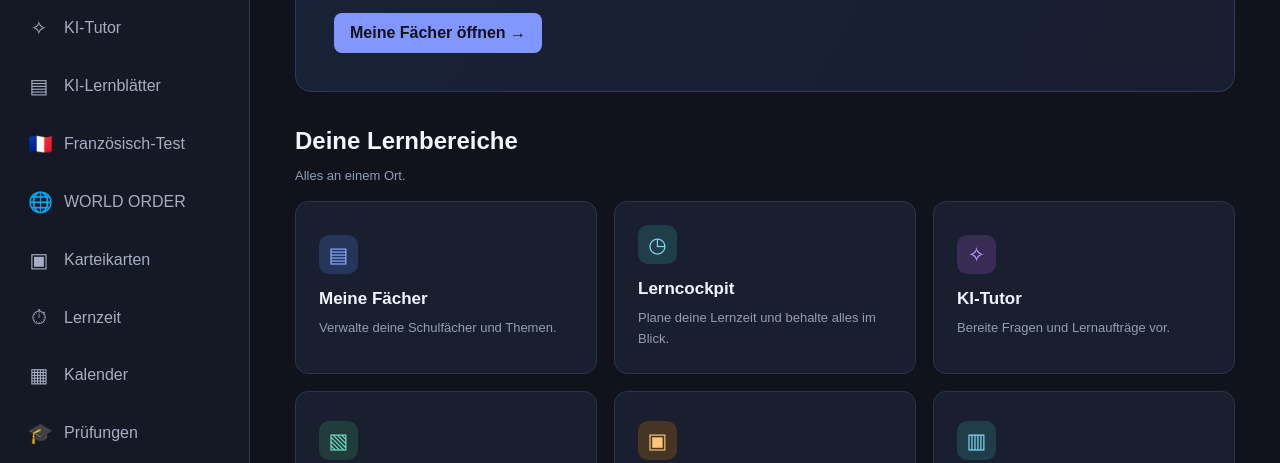
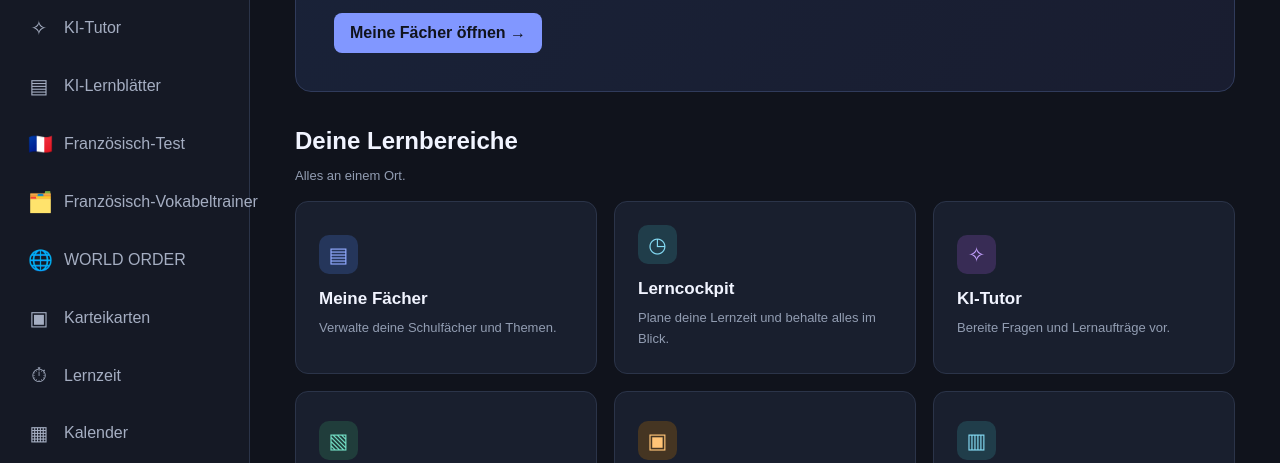
Before and after one commit to Faulixx11/Studyspace, a plain HTML site: page index.html in a window 1280 px wide. Shown: the part 281-744 px from the top of the page. Drawn offline with nearby package versions, Linux system fonts and the light colour scheme.

Commit message:
Add French vocabulary trainer navigation

```diff
--- a/index.html
+++ b/index.html
@@ -36,6 +36,7 @@
                 <span class="nav-icon">✧</span><span class="nav-text">KI-Tutor</span>
             </button>
             <button class="nav-item" data-page="french"><span class="nav-icon">🇫🇷</span><span class="nav-text">Französisch-Test</span></button>
+            <button class="nav-item" data-page="french-vocab"><span class="nav-icon">🗂️</span><span class="nav-text">Französisch-Vokabeltrainer</span></button>
             <button class="nav-item" data-page="world-order"><span class="nav-icon">🌐</span><span class="nav-text">WORLD ORDER</span></button>
             <button class="nav-item" data-page="flashcards">
                 <span class="nav-icon">▣</span><span class="nav-text">Karteikarten</span>
@@ -269,6 +270,7 @@
 
         <!-- FRANZÖSISCH-TEST -->
         <section class="page" id="page-french"><iframe title="Französisch-Test Lernbereich" src="french-test.html" style="width:100%;height:calc(100vh - 100px);min-height:900px;border:0;border-radius:14px;background:#10131d"></iframe></section>
+        <section class="page" id="page-french-vocab"><iframe title="Französisch-Vokabeltrainer" src="french-vocabulary.html" style="width:100%;height:calc(100vh - 100px);min-height:1100px;border:0;border-radius:14px;background:#10131d"></iframe></section>
 
         <section class="page" id="page-world-order"><iframe title="WORLD ORDER – Internationale Politik" src="world-order.html" style="width:100%;height:calc(100vh - 100px);min-height:1250px;border:0;border-radius:14px;background:#0b111b"></iframe></section>
 
```
